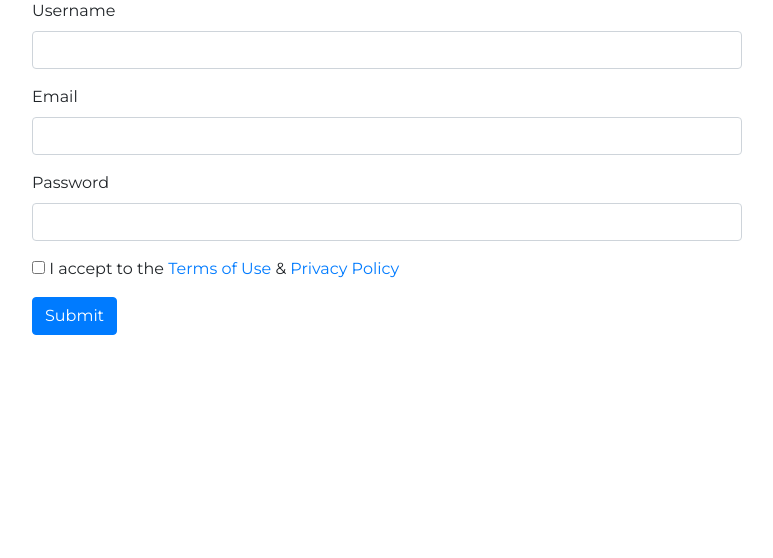
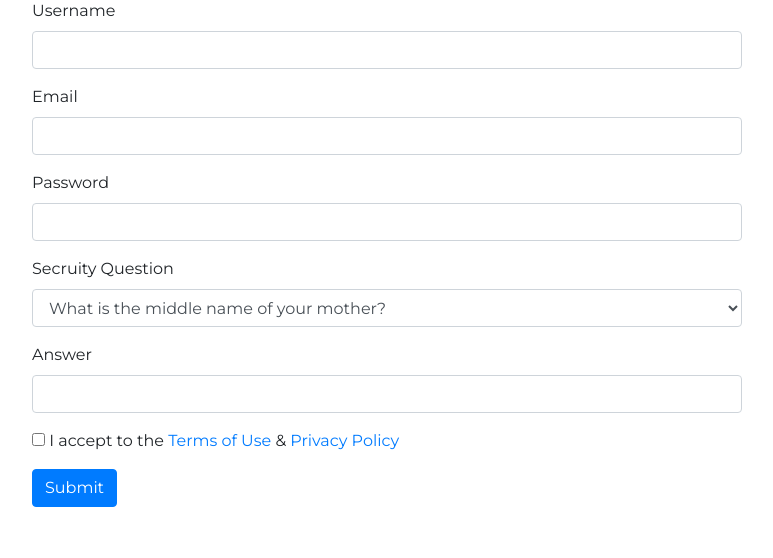
Before and after one commit to aerdnaaa/Application-Security-Project, a Flask app: page /Register in a window 1280 px wide. Shown: the part 242-800 px from the top of the page, without its empty margins (253-1026 px from the left). Run offline with Flask 2, Linux system fonts and the light colour scheme; some libraries are stand-ins or nearby versions.

Commit message:
secuity question

```diff
--- a/App/templates/Register.html
+++ b/App/templates/Register.html
@@ -48,6 +48,12 @@
         {{ render_field(form.password, class="form-control") }}
     </div>
     <div class="form-group">
+        {{ render_field(form.question, class="form-control") }}
+    </div>
+    <div class="form-group">
+        {{ render_field(form.answer, class="form-control") }}
+    </div>
+    <div class="form-group">
         <input type="checkbox" required>&nbsp;I accept to the <a href="#">Terms of Use</a> & <a href="#">Privacy Policy</a>
     </div>
     <input id="submitButton" type="submit" value="Submit" class="btn btn-primary"/>
--- a/App/web/Forms.py
+++ b/App/web/Forms.py
@@ -6,6 +6,15 @@ class Register(Form):
     username = StringField("Username", [validators.InputRequired(), validators.Length(min=1, max=150)])
     email = EmailField("Email", [validators.InputRequired(), validators.Email()])
     password = PasswordField("Password", [validators.Length(min=8, max=150), validators.InputRequired()])
+    question = SelectField('Secruity Question', [validators.DataRequired()], choices=
+                [("What is the middle name of your mother?", "What is the middle name of your mother?"),
+                ("What is the name of your pet?", "What is the name of your pet?"),
+                ("What is the first thing you learnt to cook?", "What is the first thing you learnt to cook?"),
+                ("What was the first film you saw in cinema?", "What was the first film you saw in cinema?"),
+                ("Where was the first place you went to on a plane?", "Where was the first place you went to on a plane?"),
+                ("What is the name of your favourite teacher?", "What is the name of your favourite teacher?")],
+                default="What is the middle name of your mother?")
+    answer = StringField("Answer", [validators.InputRequired(), validators.Length(min=1, max=150)])
 
 class SignIn(Form):
     username = StringField("Username", [validators.InputRequired()])
--- a/App/web/routes.py
+++ b/App/web/routes.py
@@ -18,7 +18,7 @@ def load_user(user_id):
     conn.commit()
     user = c.fetchone()
     conn.close()
-    userObj = User(user[0], user[1], user[2], user[3])
+    userObj = User(user[0], user[1], user[2], user[3], user[4], user[5])
     return userObj
 
 #============================================= Sign in/ Register ===============================================#
@@ -34,7 +34,7 @@ def register():
         conn = sqlite3.connect(os.path.join(file_directory,"storage.db"))
         c = conn.cursor()
         # Weak code (Not validating user input)
-        c.execute("INSERT INTO users VALUES ('{}', '{}', '{}')".format(register.username.data, register.email.data, register.password.data))
+        c.execute("INSERT INTO users VALUES ('{}', '{}', '{}', '{}', '{}')".format(register.username.data, register.email.data, register.password.data, register.question.data, register.answer.data))
         conn.commit()
         conn.close()
         return redirect(url_for('signin'))
@@ -69,13 +69,13 @@ def signin():
                 flash("Incorrect username")
 
         elif user[1] == "Admin":
-            userObj = User(user[0], user[1], user[2], user[3])
+            userObj = User(user[0], user[1], user[2], user[3], user[4], user[5])
             print(user)
             login_user(userObj)
             return redirect(url_for('admin'))
 
         else:
-            userObj = User(user[0], user[1], user[2], user[3])
+            userObj = User(user[0], user[1], user[2], user[3], user[4], user[5])
             print(user)
             login_user(userObj)
             return redirect(url_for('home'))
```
Also changed, not shown: App/templates/Profile.html (+10 -2 lines), App/web/User.py (+7 -1 lines), App/web/database.py (+8 -4 lines), storage.db.
